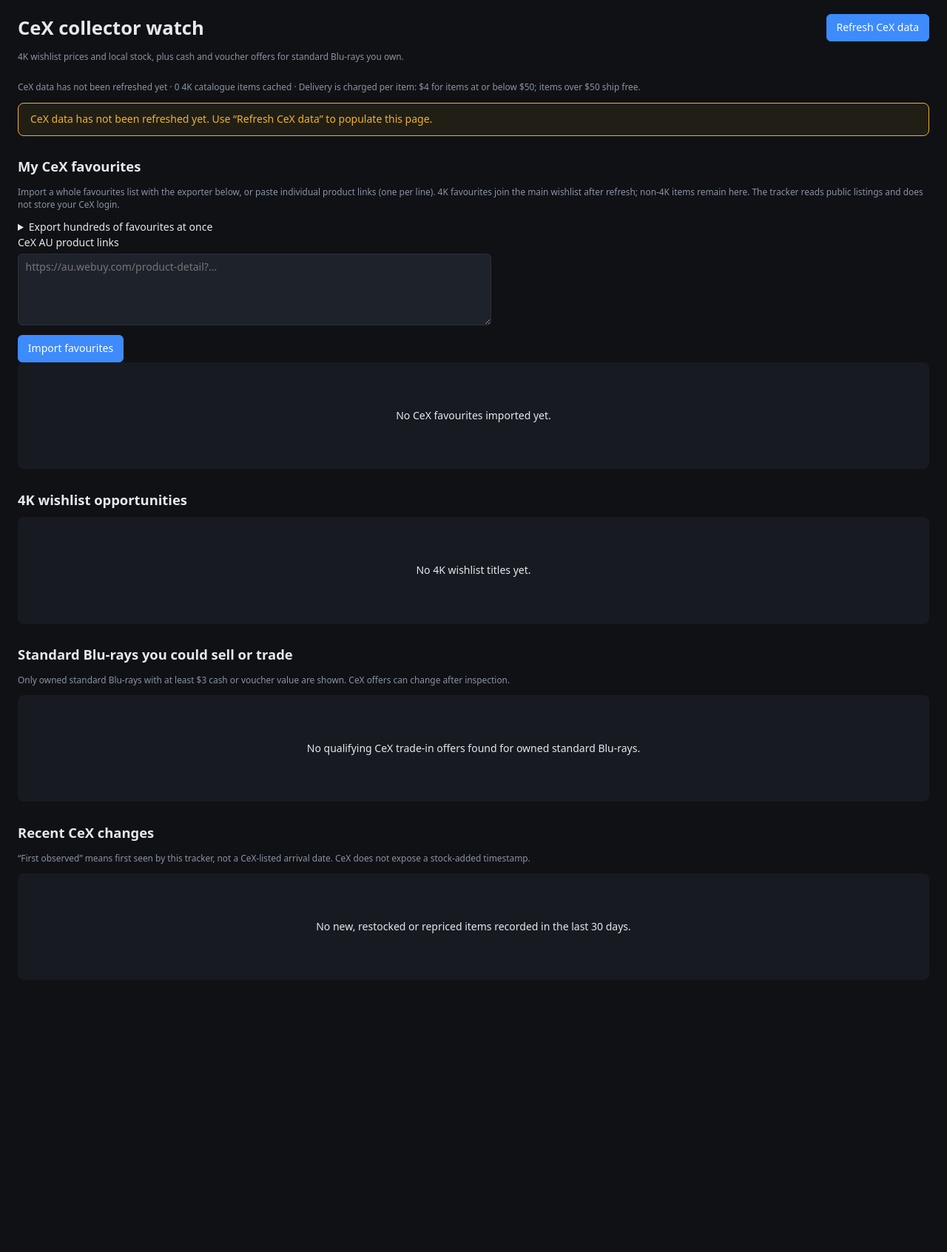
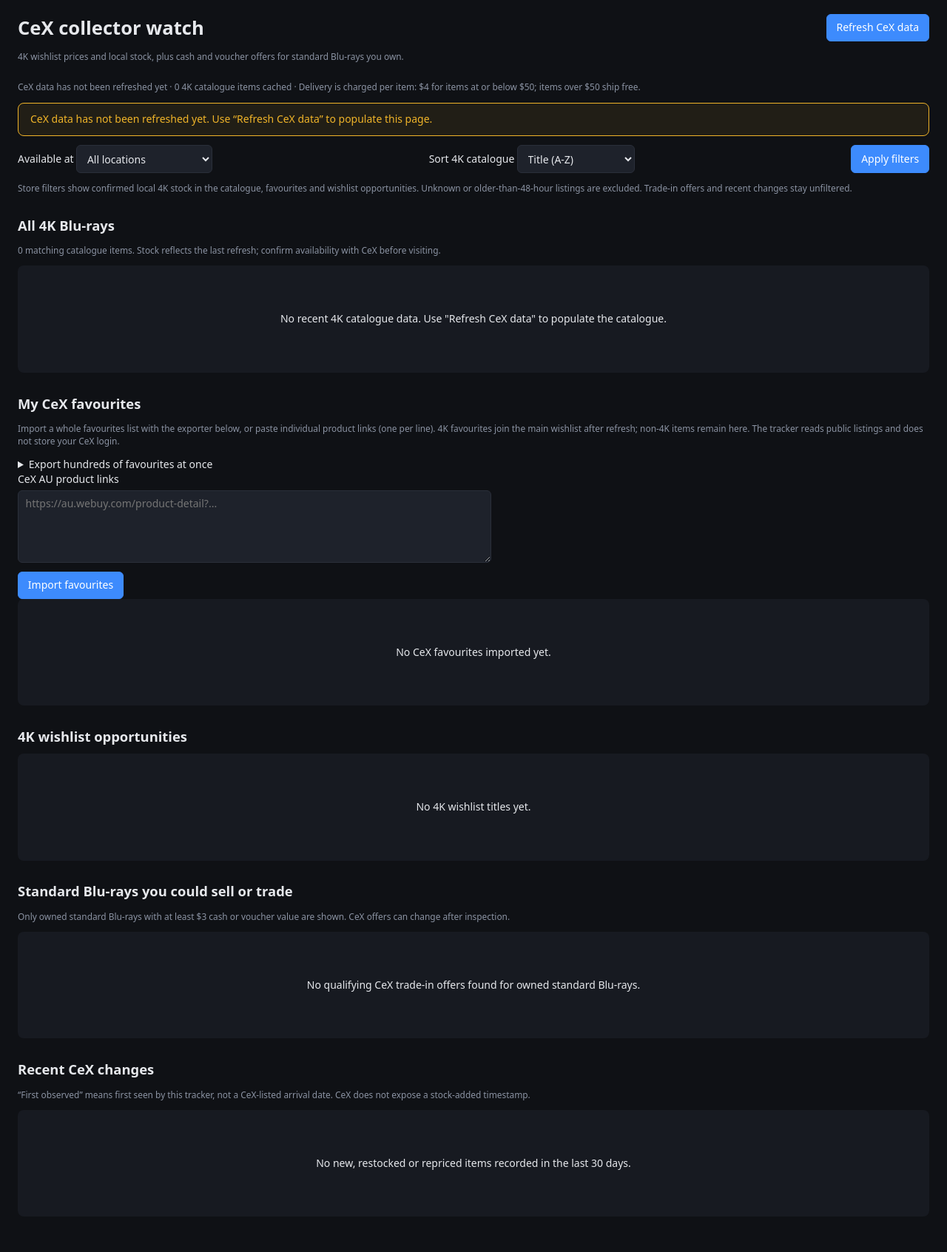
Before and after one commit to MD-gh-5243542/bluray-price-tracker, a FastAPI app: page /cex in a window 1280 px wide. Shown: the part 48-1741 px from the top of the page at 74% size. Before the commit the page ends 1310 px from the top, so only its background shows below. Run offline with FastAPI, Linux system fonts and the light colour scheme; data that the repository does not hold is empty.

Commit message:
Add CeX local stock filters and catalogue browsing
Co-authored-by: Copilot <223556219+Copilot@users.noreply.github.com>

```diff
--- a/app/cex.py
+++ b/app/cex.py
@@ -30,6 +30,11 @@ FILTER_4K = (
     'AND categoryFriendlyName:"Blu-Ray 4K"'
 )
 BRANCHES = ("Blacktown", "Rouse Hill")
+STOCK_LOCATIONS = {"": "All locations", "either": "Either preferred store",
+                   **{branch: branch for branch in BRANCHES}}
+CATALOGUE_SORTS = {"name": "Title (A-Z)", "price": "Price (low to high)",
+                   "price_desc": "Price (high to low)"}
+CATALOGUE_PAGE_SIZE = 50
 TRADE_IN_MINIMUM = 3.0
 FREE_DELIVERY_ITEM_OVER = config.CEX_FREE_DELIVERY_ITEM_OVER
 DELIVERY_PER_ITEM = config.CEX_DELIVERY_PER_ITEM
@@ -573,7 +578,18 @@ def sync(progress=None) -> None:
         session.commit()
 
 
-def page_data() -> dict:
+def page_data(location: str = "", sort: str = "name", page: int = 1) -> dict:
+    if location not in STOCK_LOCATIONS or sort not in CATALOGUE_SORTS or page < 1:
+        raise ValueError("Invalid CeX catalogue filter")
+
+    def available(branches: dict | None) -> bool:
+        if not location:
+            return True
+        branches = branches or {}
+        if location == "either":
+            return any(branches.get(branch) is True for branch in BRANCHES)
+        return branches.get(location) is True
+
     with get_session() as session:
         titles = session.exec(select(Title)).all()
         title_by_id = {title.id: title for title in titles}
@@ -593,6 +609,24 @@ def page_data() -> dict:
     fresh_after = datetime.utcnow() - timedelta(hours=48)
     products = {box_id: product for box_id, product in all_products.items()
                 if product.last_seen >= fresh_after}
+    catalogue = [
+        {"product": product, "branches": json.loads(product.branch_stock_json or "{}")}
+        for product in products.values() if product.category == "Blu-Ray 4K"
+    ]
+    catalogue_count = len(catalogue)
+    catalogue = [row for row in catalogue if available(row["branches"])]
+    if sort == "name":
+        catalogue.sort(key=lambda row: (row["product"].name.lower(), row["product"].box_id))
+    else:
+        catalogue.sort(key=lambda row: (
+            row["product"].sell_price is None,
+            (row["product"].sell_price or 0) * (-1 if sort == "price_desc" else 1),
+            row["product"].name.lower(), row["product"].box_id,
+        ))
+    filtered_count = len(catalogue)
+    catalogue_pages = max(1, (filtered_count + CATALOGUE_PAGE_SIZE - 1) // CATALOGUE_PAGE_SIZE)
+    page = min(page, catalogue_pages)
+    catalogue = catalogue[(page - 1) * CATALOGUE_PAGE_SIZE:page * CATALOGUE_PAGE_SIZE]
     favourite_rows = []
     for favourite in favourites:
         product = all_products.get(favourite.box_id)
@@ -616,6 +650,12 @@ def page_data() -> dict:
     favourite_rows.sort(key=lambda row: (
         (row["product"].name if row["product"] else row["box_id"]).lower()
     ))
+    if location:
+        favourite_rows = [
+            row for row in favourite_rows
+            if row["product"] and row["product"].category == "Blu-Ray 4K"
+            and not row["stale"] and not row["not_found"] and available(row["branches"])
+        ]
     wanted_by_id = {}
     owned = []
     for title in titles:
@@ -656,6 +696,8 @@ def page_data() -> dict:
                 })
     wanted = sorted(wanted_by_id.values(),
                     key=lambda row: (not row["competitive"], row["title"].name.lower()))
+    if location:
+        wanted = [row for row in wanted if row["product"] and available(row["branches"])]
     owned.sort(key=lambda row: -max(
         row["product"].cash_buy_price or 0, row["product"].exchange_price or 0,
     ))
@@ -690,11 +732,19 @@ def page_data() -> dict:
         event_rows.append({"event": event, "product": product, "change": change})
     return {
         "exporter_bookmarklet": CEX_FAVOURITES_EXPORTER,
+        "location": location,
+        "stock_locations": STOCK_LOCATIONS,
+        "catalogue_sort": sort,
+        "catalogue_sorts": CATALOGUE_SORTS,
+        "catalogue": catalogue,
+        "catalogue_filtered_count": filtered_count,
+        "catalogue_page": page,
+        "catalogue_pages": catalogue_pages,
         "favourites": favourite_rows,
         "wanted": wanted,
         "owned": owned,
         "events": event_rows,
         "last_sync": sync_event.created_at if sync_event else None,
         "stale": not sync_event or sync_event.created_at < datetime.utcnow() - timedelta(hours=36),
-        "catalogue_count": len([p for p in products.values() if p.category == "Blu-Ray 4K"]),
+        "catalogue_count": catalogue_count,
     }
--- a/app/main.py
+++ b/app/main.py
@@ -5,11 +5,11 @@ import logging
 from contextlib import asynccontextmanager
 from datetime import date, datetime
 from pathlib import Path
-from urllib.parse import quote_plus, urlsplit
+from urllib.parse import quote_plus, urlencode, urlsplit
 from zoneinfo import ZoneInfo
 
 import httpx
-from fastapi import FastAPI, Form, HTTPException, Request
+from fastapi import FastAPI, Form, HTTPException, Query, Request
 from fastapi.responses import HTMLResponse, JSONResponse, RedirectResponse, StreamingResponse
 from fastapi.staticfiles import StaticFiles
 from fastapi.templating import Jinja2Templates
@@ -230,14 +230,20 @@ def collection_page(request: Request, q: str = "", sort: str = "name"):
 
 
 @app.get("/cex", response_class=HTMLResponse)
-def cex_page(request: Request, msg: str = "", msg_type: str = "ok"):
-    return render(request, "cex.html", **cex.page_data(), msg=msg, msg_type=msg_type)
+def cex_page(request: Request, msg: str = "", msg_type: str = "ok",
+             location: str = "", sort: str = "name", page: int = Query(1, ge=1)):
+    if location not in cex.STOCK_LOCATIONS or sort not in cex.CATALOGUE_SORTS:
+        raise HTTPException(400, "Unknown CeX stock location or sort order")
+    return render(request, "cex.html", **cex.page_data(location, sort, page),
+                  msg=msg, msg_type=msg_type)
 
 
 @app.post("/cex/refresh")
-def cex_refresh():
+def cex_refresh(location: str = Form(""), sort: str = Form("name")):
+    if location not in cex.STOCK_LOCATIONS or sort not in cex.CATALOGUE_SORTS:
+        raise HTTPException(400, "Unknown CeX stock location or sort order")
     jobs.queue_cex_refresh()
-    return back("/cex")
+    return back("/cex?" + urlencode({"location": location, "sort": sort}))
 
 
 @app.post("/cex/favourites/import")
--- a/app/templates/cex.html
+++ b/app/templates/cex.html
@@ -8,6 +8,8 @@
   </div>
   <div class="actions">
     <form method="post" action="/cex/refresh">
+      <input type="hidden" name="location" value="{{ location }}">
+      <input type="hidden" name="sort" value="{{ catalogue_sort }}">
       <button class="btn primary">Refresh CeX data</button>
     </form>
   </div>
@@ -20,6 +22,55 @@
 </p>
 {% if stale %}<div class="alert warn">{% if last_sync %}CeX data may be stale; the last successful refresh was {{ last_sync|local }}.{% else %}CeX data has not been refreshed yet. Use “Refresh CeX data” to populate this page.{% endif %}</div>{% endif %}
 {% if msg %}<div class="alert {{ msg_type }}">{{ msg }}</div>{% endif %}
+
+<form method="get" action="/cex" class="toolbar">
+  <label>Available at
+    <select name="location">
+      {% for value, label in stock_locations.items() %}
+      <option value="{{ value }}" {% if location == value %}selected{% endif %}>{{ label }}</option>
+      {% endfor %}
+    </select>
+  </label>
+  <label>Sort 4K catalogue
+    <select name="sort">
+      {% for value, label in catalogue_sorts.items() %}
+      <option value="{{ value }}" {% if catalogue_sort == value %}selected{% endif %}>{{ label }}</option>
+      {% endfor %}
+    </select>
+  </label>
+  <button class="btn primary">Apply filters</button>
+  {% if location or catalogue_sort != 'name' %}<a class="btn" href="/cex">Reset</a>{% endif %}
+</form>
+<p class="muted small">Store filters show confirmed local 4K stock in the catalogue, favourites and wishlist opportunities. Unknown or older-than-48-hour listings are excluded. Trade-in offers and recent changes stay unfiltered.</p>
+
+<h2>All 4K Blu-rays{% if location %} - {{ stock_locations[location] }}{% endif %}</h2>
+<p class="muted small">{{ catalogue_filtered_count }} matching catalogue items{% if catalogue_pages > 1 %} · page {{ catalogue_page }} of {{ catalogue_pages }}{% endif %}. Stock reflects the last refresh; confirm availability with CeX before visiting.</p>
+{% if catalogue %}
+<table class="stores">
+  <thead><tr><th>4K title</th><th class="num">Price</th><th>Online</th><th>Blacktown</th><th>Rouse Hill</th></tr></thead>
+  <tbody>
+  {% for row in catalogue %}
+    <tr>
+      <td><a href="{{ row.product.url }}" target="_blank" rel="noopener">{{ row.product.name }}</a></td>
+      <td class="num">{{ row.product.sell_price|money }}</td>
+      <td>{% if row.product.online_stock is none %}<span class="muted">Unknown</span>{% elif row.product.online_stock %}<span class="badge ok">In stock</span>{% else %}<span class="muted">No stock</span>{% endif %}</td>
+      {% for store in ('Blacktown', 'Rouse Hill') %}
+      <td>{% if store not in row.branches %}<span class="muted">Unknown</span>{% elif row.branches.get(store) %}<span class="badge ok">In stock</span>{% else %}<span class="muted">No stock</span>{% endif %}</td>
+      {% endfor %}
+    </tr>
+  {% endfor %}
+  </tbody>
+</table>
+{% if catalogue_pages > 1 %}
+<div class="row gap">
+  {% if catalogue_page > 1 %}<a class="btn small" href="{{ request.url.include_query_params(location=location, sort=catalogue_sort, page=catalogue_page - 1) }}">Previous</a>{% endif %}
+  <span class="muted small">Page {{ catalogue_page }} of {{ catalogue_pages }}</span>
+  {% if catalogue_page < catalogue_pages %}<a class="btn small" href="{{ request.url.include_query_params(location=location, sort=catalogue_sort, page=catalogue_page + 1) }}">Next</a>{% endif %}
+</div>
+{% endif %}
+{% else %}
+<div class="empty"><p>{% if location %}No confirmed 4K stock at {{ stock_locations[location] }} in the recent cache.{% else %}No recent 4K catalogue data. Use "Refresh CeX data" to populate the catalogue.{% endif %}</p></div>
+{% endif %}
 
 <h2>My CeX favourites</h2>
 <p class="muted small">Import a whole favourites list with the exporter below, or paste individual product links (one per line). 4K favourites join the main wishlist after refresh; non-4K items remain here. The tracker reads public listings and does not store your CeX login.</p>
@@ -71,7 +122,7 @@
   </tbody>
 </table>
 {% else %}
-<div class="empty"><p>No CeX favourites imported yet.</p></div>
+<div class="empty"><p>{% if location %}No imported 4K favourites with confirmed stock at {{ stock_locations[location] }}.{% else %}No CeX favourites imported yet.{% endif %}</p></div>
 {% endif %}
 
 <h2>4K wishlist opportunities</h2>
@@ -119,7 +170,7 @@
   </tbody>
 </table>
 {% else %}
-<div class="empty"><p>No 4K wishlist titles yet.</p></div>
+<div class="empty"><p>{% if location %}No 4K wishlist matches with confirmed stock at {{ stock_locations[location] }}.{% else %}No 4K wishlist titles yet.{% endif %}</p></div>
 {% endif %}
 
 <h2>Standard Blu-rays you could sell or trade</h2>
```
Also changed, not shown: README.md.
